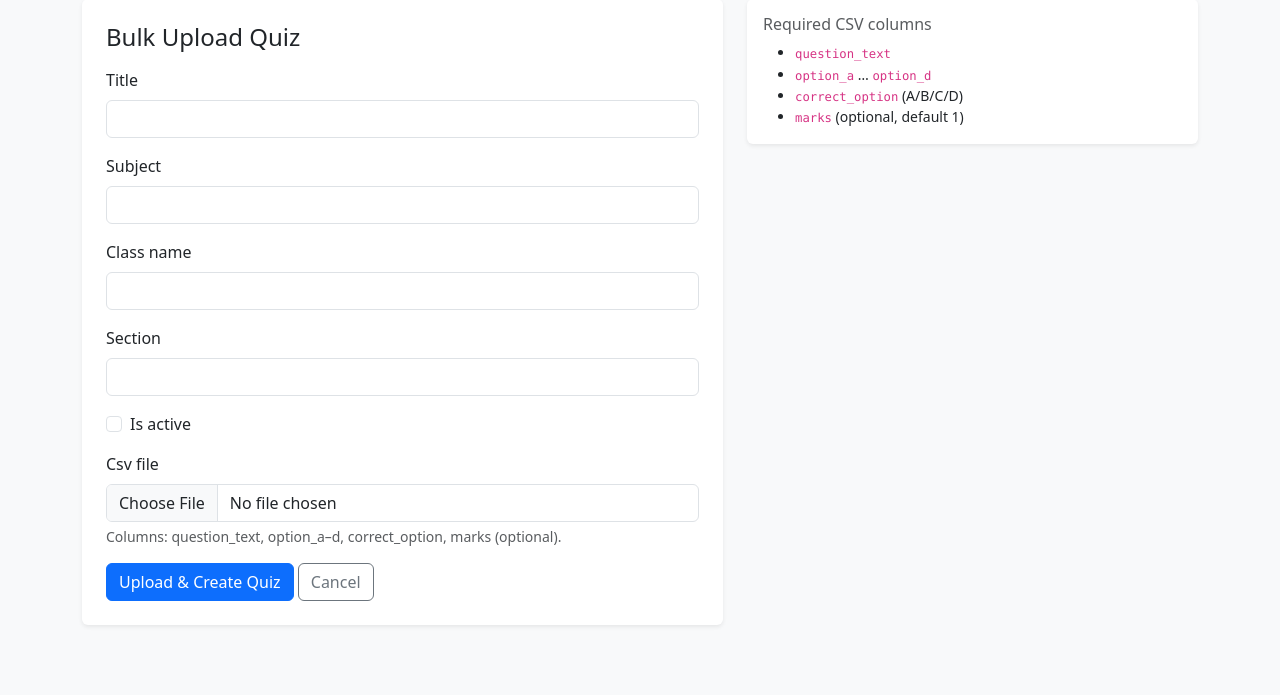
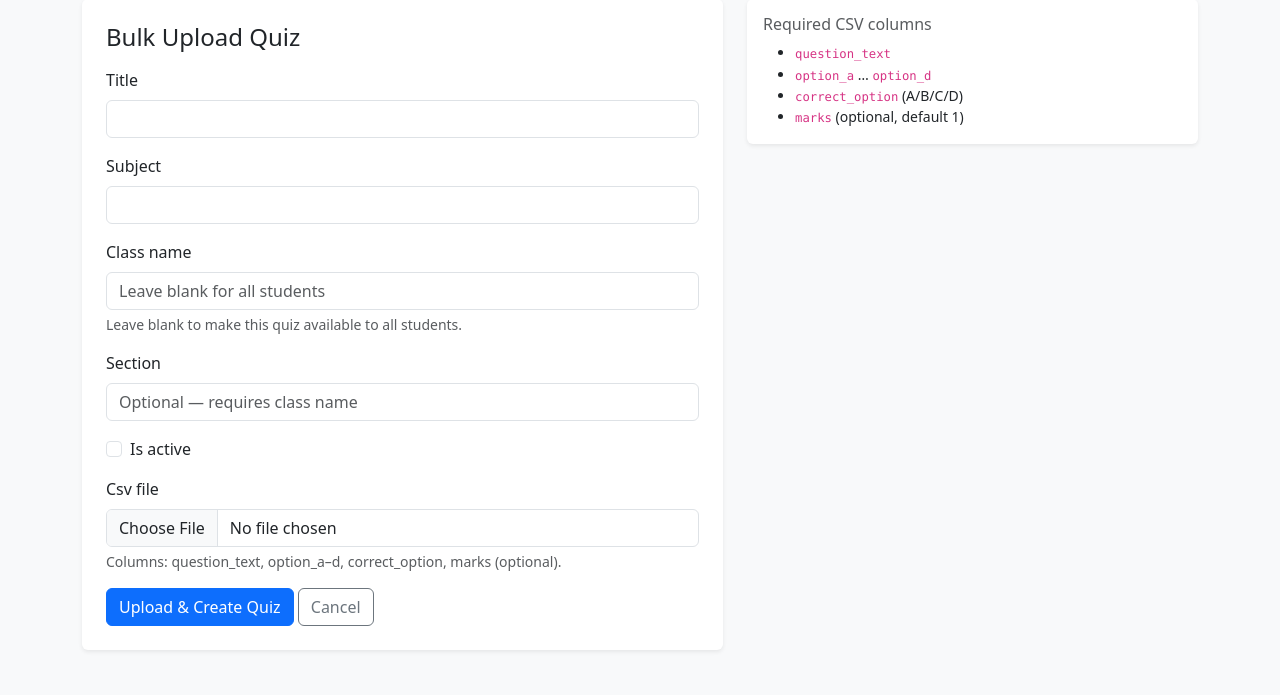
Before and after one commit to fasihahmed1/Dev-Castle-LMS, a Django app: page /quizzes/upload/ in a window 1280 px wide. Shown: the part 105-800 px from the top of the page. Run offline with Django 5.2, Linux system fonts and the light colour scheme; a user stored in the database is signed in; tables that the repository leaves empty hold one stand-in row (values such as "Sample post").

Commit message:
Quizzes with blank class/section available to all students

```diff
--- a/quizzes/forms.py
+++ b/quizzes/forms.py
@@ -1,138 +1,357 @@
 from django import forms
+
 from django.forms import inlineformset_factory
+
+
 
 from .models import Question, Quiz
 
 
+
+
+
 class QuizForm(forms.ModelForm):
+
     class Meta:
+
         model = Quiz
+
         fields = [
+
             'title', 'subject', 'class_name', 'section', 'is_active',
+
             'timer_enabled', 'duration_minutes',
+
             'anti_cheat_enabled', 'max_violations_allowed',
+
         ]
+
         widgets = {
+
             'title': forms.TextInput(attrs={'class': 'form-control'}),
+
             'subject': forms.TextInput(attrs={'class': 'form-control'}),
-            'class_name': forms.TextInput(attrs={'class': 'form-control'}),
-            'section': forms.TextInput(attrs={'class': 'form-control'}),
+
+            'class_name': forms.TextInput(attrs={
+
+                'class': 'form-control',
+
+                'placeholder': 'Leave blank for all students',
+
+            }),
+
+            'section': forms.TextInput(attrs={
+
+                'class': 'form-control',
+
+                'placeholder': 'Optional — requires class name',
+
+            }),
+
             'is_active': forms.CheckboxInput(attrs={'class': 'form-check-input', 'id': 'id_is_active'}),
+
             'timer_enabled': forms.CheckboxInput(attrs={'class': 'form-check-input', 'id': 'id_timer_enabled'}),
+
             'duration_minutes': forms.NumberInput(attrs={
+
                 'class': 'form-control',
+
                 'min': 1,
+
                 'id': 'id_duration_minutes',
+
             }),
+
             'anti_cheat_enabled': forms.CheckboxInput(attrs={
+
                 'class': 'form-check-input',
+
                 'id': 'id_anti_cheat_enabled',
+
             }),
+
             'max_violations_allowed': forms.NumberInput(attrs={
+
                 'class': 'form-control',
+
                 'min': 1,
+
                 'id': 'id_max_violations_allowed',
+
             }),
-        }
-        labels = {
-            'duration_minutes': 'Duration (minutes)',
-            'max_violations_allowed': 'Disqualify after N violations',
+
         }
 
+        labels = {
+
+            'duration_minutes': 'Duration (minutes)',
+
+            'max_violations_allowed': 'Disqualify after N violations',
+
+        }
+
+        help_texts = {
+
+            'class_name': 'Leave blank to make this quiz available to all students.',
+
+            'section': 'Optional. Only used when a class name is set.',
+
+        }
+
+
+
     def __init__(self, *args, **kwargs):
+
         super().__init__(*args, **kwargs)
+
         self.fields['duration_minutes'].required = False
+
         self.fields['max_violations_allowed'].required = False
 
+        self.fields['class_name'].required = False
+
+        self.fields['section'].required = False
+
+
+
     def clean(self):
+
         cleaned = super().clean()
+
         timer_enabled = cleaned.get('timer_enabled')
+
         duration = cleaned.get('duration_minutes')
+
         anti_cheat = cleaned.get('anti_cheat_enabled')
+
         max_violations = cleaned.get('max_violations_allowed')
 
+
+
+        class_name = (cleaned.get('class_name') or '').strip() or None
+
+        section = (cleaned.get('section') or '').strip() or None
+
+        cleaned['class_name'] = class_name
+
+        cleaned['section'] = section
+
+
+
+        if section and not class_name:
+
+            raise forms.ValidationError(
+
+                'Section cannot be set without a class name. Leave both blank for all students.'
+
+            )
+
+
+
         if timer_enabled:
+
             if not duration or duration < 1:
+
                 self.add_error('duration_minutes', 'Duration is required when the timer is enabled.')
+
         else:
+
             cleaned['duration_minutes'] = None
 
+
+
         if anti_cheat:
+
             if not max_violations or max_violations < 1:
+
                 self.add_error(
+
                     'max_violations_allowed',
+
                     'Max violations is required when anti-cheat is enabled.',
+
                 )
+
         else:
+
             cleaned['max_violations_allowed'] = None
+
+
 
         return cleaned
 
 
+
+
+
 class QuestionForm(forms.ModelForm):
+
     class Meta:
+
         model = Question
+
         fields = [
+
             'question_text', 'option_a', 'option_b', 'option_c', 'option_d',
+
             'correct_option', 'marks',
+
         ]
+
         widgets = {
+
             'question_text': forms.Textarea(attrs={'class': 'form-control', 'rows': 2}),
+
             'option_a': forms.TextInput(attrs={'class': 'form-control'}),
+
             'option_b': forms.TextInput(attrs={'class': 'form-control'}),
+
             'option_c': forms.TextInput(attrs={'class': 'form-control'}),
+
             'option_d': forms.TextInput(attrs={'class': 'form-control'}),
+
             'correct_option': forms.Select(attrs={'class': 'form-select'}),
+
             'marks': forms.NumberInput(attrs={'class': 'form-control', 'min': 1}),
+
         }
 
 
+
+
+
 QuestionFormSet = inlineformset_factory(
+
     Quiz,
+
     Question,
+
     form=QuestionForm,
+
     extra=3,
+
     can_delete=True,
+
 )
 
 
+
+
+
 class QuizBulkUploadForm(forms.Form):
+
     """Create a quiz and populate questions from a CSV file."""
 
+
+
     title = forms.CharField(widget=forms.TextInput(attrs={'class': 'form-control'}))
+
     subject = forms.CharField(widget=forms.TextInput(attrs={'class': 'form-control'}))
-    class_name = forms.CharField(widget=forms.TextInput(attrs={'class': 'form-control'}))
-    section = forms.CharField(widget=forms.TextInput(attrs={'class': 'form-control'}))
-    is_active = forms.BooleanField(required=False, widget=forms.CheckboxInput(attrs={'class': 'form-check-input'}))
-    csv_file = forms.FileField(
-        widget=forms.ClearableFileInput(attrs={'class': 'form-control', 'accept': '.csv'}),
-        help_text='Columns: question_text, option_a–d, correct_option, marks (optional).',
+
+    class_name = forms.CharField(
+
+        required=False,
+
+        widget=forms.TextInput(attrs={'class': 'form-control', 'placeholder': 'Leave blank for all students'}),
+
+        help_text='Leave blank to make this quiz available to all students.',
+
     )
 
+    section = forms.CharField(
+
+        required=False,
+
+        widget=forms.TextInput(attrs={'class': 'form-control', 'placeholder': 'Optional — requires class name'}),
+
+    )
+
+    is_active = forms.BooleanField(required=False, widget=forms.CheckboxInput(attrs={'class': 'form-check-input'}))
+
+    csv_file = forms.FileField(
+
+        widget=forms.ClearableFileInput(attrs={'class': 'form-control', 'accept': '.csv'}),
+
+        help_text='Columns: question_text, option_a–d, correct_option, marks (optional).',
+
+    )
+
+
+
+    def clean(self):
+
+        cleaned = super().clean()
+
+        class_name = (cleaned.get('class_name') or '').strip() or None
+
+        section = (cleaned.get('section') or '').strip() or None
+
+        cleaned['class_name'] = class_name
+
+        cleaned['section'] = section
+
+        if section and not class_name:
+
+            raise forms.ValidationError(
+
+                'Section cannot be set without a class name. Leave both blank for all students.'
+
+            )
+
+        return cleaned
+
+
+
     def clean_csv_file(self):
+
         uploaded = self.cleaned_data['csv_file']
+
         if not uploaded.name.lower().endswith('.csv'):
+
             raise forms.ValidationError('Only .csv files are accepted.')
+
         if uploaded.size == 0:
+
             raise forms.ValidationError('The uploaded file is empty.')
+
         return uploaded
 
 
+
+
+
 class AttemptFilterForm(forms.Form):
+
     q = forms.CharField(
+
         required=False,
+
         label='Search',
+
         widget=forms.TextInput(attrs={'class': 'form-control', 'placeholder': 'Search student name or roll #…'}),
+
     )
+
     sort = forms.ChoiceField(
+
         required=False,
+
         label='Sort by',
+
         choices=[
+
             ('-submitted_at', 'Newest first'),
+
             ('submitted_at', 'Oldest first'),
+
             ('-score', 'Highest score'),
+
             ('score', 'Lowest score'),
+
             ('student__full_name', 'Name A–Z'),
+
         ],
+
         widget=forms.Select(attrs={'class': 'form-select'}),
+
     )
--- a/quizzes/views.py
+++ b/quizzes/views.py
@@ -268,10 +268,13 @@ def student_quiz_list(request):
         submitted_at__isnull=False,
     ).values_list('quiz_id', flat=True)
 
-    available = Quiz.objects.filter(
-        is_active=True,
-        class_name=student.class_name,
-        section=student.section,
+    available = Quiz.objects.filter(is_active=True).filter(
+        Q(class_name__isnull=True)
+        | Q(class_name='')
+        | (
+            Q(class_name=student.class_name)
+            & (Q(section__isnull=True) | Q(section='') | Q(section=student.section))
+        ),
     ).exclude(pk__in=completed_ids).prefetch_related('questions')
 
     in_progress = QuizAttempt.objects.filter(
@@ -294,7 +297,7 @@ def quiz_notice(request, pk):
         return redirect('accounts:dashboard_student')
 
     quiz = get_object_or_404(Quiz, pk=pk, is_active=True)
-    if quiz.class_name != student.class_name or quiz.section != student.section:
+    if not quiz.is_visible_to_student(student):
         raise Http404
 
     if not quiz.requires_pre_quiz_notice:
@@ -322,7 +325,7 @@ def quiz_begin(request, pk):
         return redirect('accounts:dashboard_student')
 
     quiz = get_object_or_404(Quiz, pk=pk, is_active=True)
-    if quiz.class_name != student.class_name or quiz.section != student.section:
+    if not quiz.is_visible_to_student(student):
         raise Http404
 
     try:
@@ -345,7 +348,7 @@ def quiz_start(request, pk):
         return redirect('accounts:dashboard_student')
 
     quiz = get_object_or_404(Quiz, pk=pk, is_active=True)
-    if quiz.class_name != student.class_name or quiz.section != student.section:
+    if not quiz.is_visible_to_student(student):
         raise Http404
 
     if quiz.requires_pre_quiz_notice:
--- a/templates/quizzes/quiz_detail.html
+++ b/templates/quizzes/quiz_detail.html
@@ -7,7 +7,7 @@
     <div>
         <h1 class="h3 mb-1">{{ quiz.title }}</h1>
         <p class="text-muted mb-0">
-            {{ quiz.subject }} — {{ quiz.class_name }} / Section {{ quiz.section }}
+            {{ quiz.subject }} — {{ quiz.audience_label }}
             {% if quiz.is_active %}<span class="badge text-bg-success ms-1">Active</span>{% else %}<span class="badge text-bg-secondary ms-1">Draft</span>{% endif %}
             {% if quiz.timer_enabled %}<span class="badge text-bg-info text-dark ms-1">Timer: {{ quiz.duration_minutes }} min</span>{% endif %}
             {% if quiz.anti_cheat_enabled %}<span class="badge text-bg-warning text-dark ms-1">Anti-cheat: {{ quiz.max_violations_allowed }} max</span>{% endif %}
--- a/templates/quizzes/quiz_list.html
+++ b/templates/quizzes/quiz_list.html
@@ -35,7 +35,7 @@
                     <tr>
                         <td>{{ quiz.title }}</td>
                         <td>{{ quiz.subject }}</td>
-                        <td>{{ quiz.class_name }} / {{ quiz.section }}</td>
+                        <td>{{ quiz.audience_label }}</td>
                         <td>{{ quiz.question_count }}</td>
                         <td>
                             {% if quiz.is_active %}
```
Also changed, not shown: quizzes/models.py (+36 -3 lines), quizzes/migrations/0003_quiz_optional_class_section.py (added).
